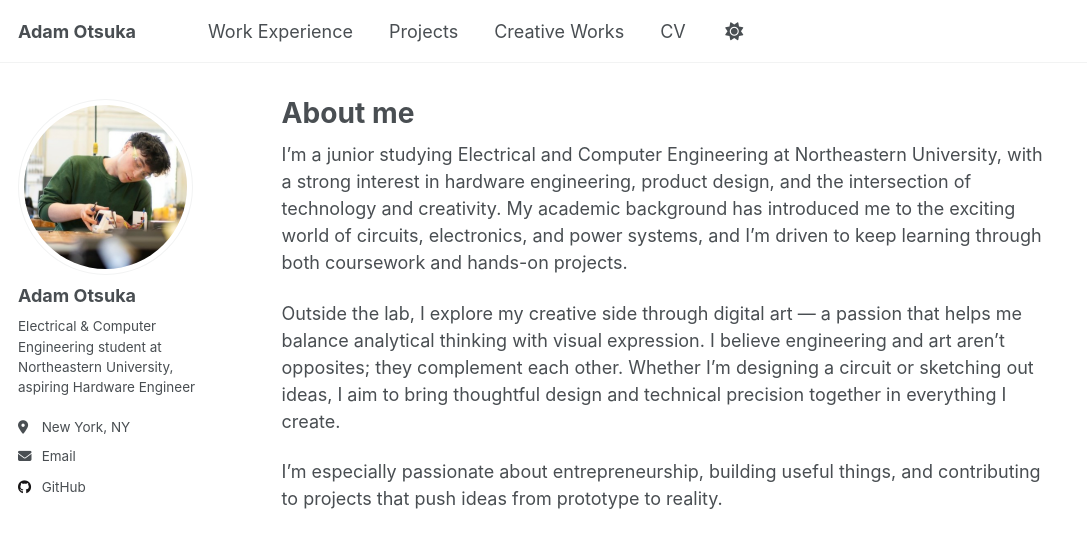
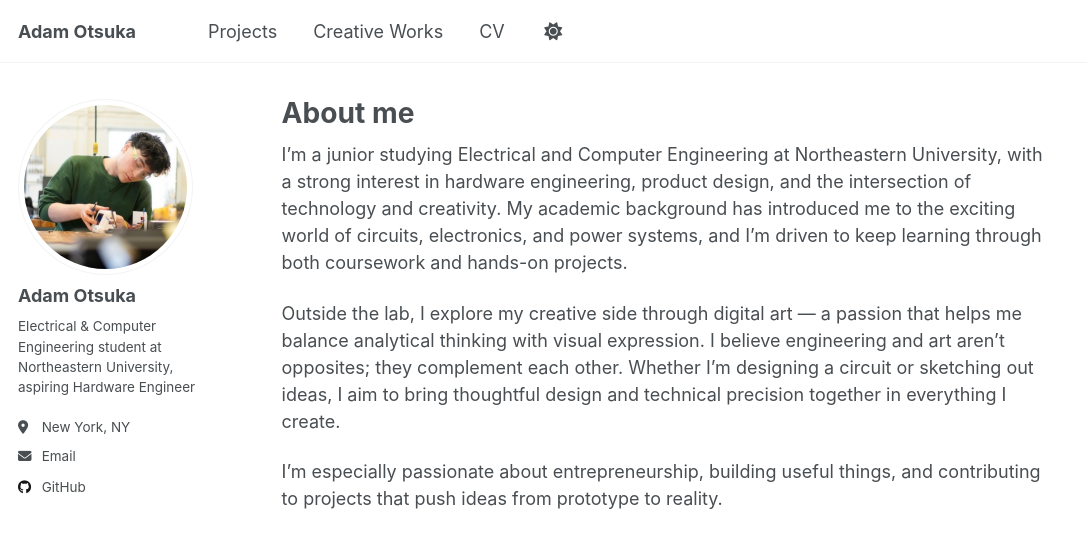
Before and after one commit to 4damo5/4damo5.github.io, a Jekyll site: the page built from _pages/about.md, in a window 1280 px wide. Shown: the top 548 px of the page, without its empty margins (0-1087 px from the left). Built offline with Jekyll 4.4.1, drawn with Linux system fonts in a browser that asks for light colours.

Commit message:
Update navigation.yml

```diff
--- a/_data/navigation.yml
+++ b/_data/navigation.yml
@@ -8,9 +8,6 @@
 #      Markdown formatted page while the second is generated using JSON.
 
 main:
-  - title: "Work Experience"
-    url: /experience/
-
   - title: "Projects"
     url: /projects/
 
```
